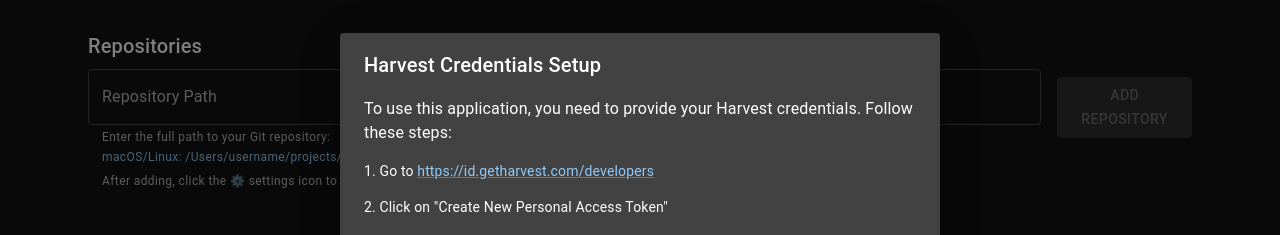
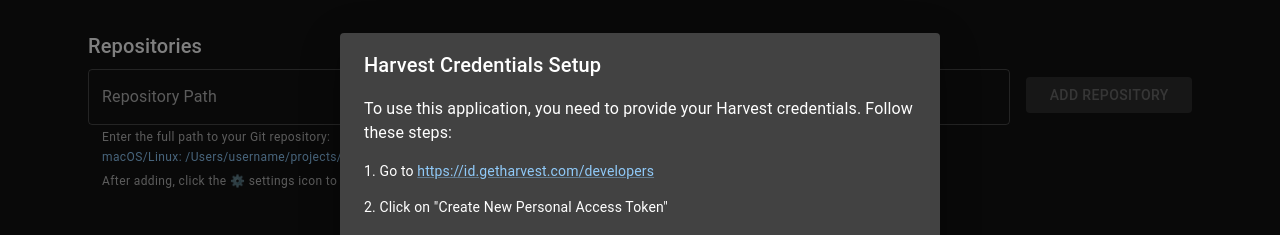
Before and after one commit to Tech9Apps/ai-harvest-timesheet, a React (Vite) app in the folder ai-harvest-timesheet/: page / in a window 1280 px wide. Shown: the part 129-364 px from the top of the page. Built offline with nearby package versions, Linux system fonts and the light colour scheme.

Commit message:
Minor UI fixes

```diff
--- a/ai-harvest-timesheet/src/components/repository/RepositoryManager.tsx
+++ b/ai-harvest-timesheet/src/components/repository/RepositoryManager.tsx
@@ -65,7 +65,7 @@
       </Typography>
       <Box sx={{ display: 'flex', gap: 2, mb: 2 }}>
         <TextField
-          fullWidth
+          sx={{ flex: '0 1 90%' }}
           label="Repository Path"
           value={repoPath}
           onChange={(e) => setRepoPath(e.target.value)}
@@ -88,7 +88,7 @@
           variant="contained"
           onClick={handleAddRepository}
           disabled={!repoPath}
-          sx={{ height: 'fit-content', mt: 1 }}
+          sx={{ height: 'fit-content', mt: 1, minWidth: '15%' }}
         >
           Add Repository
         </Button>
```
